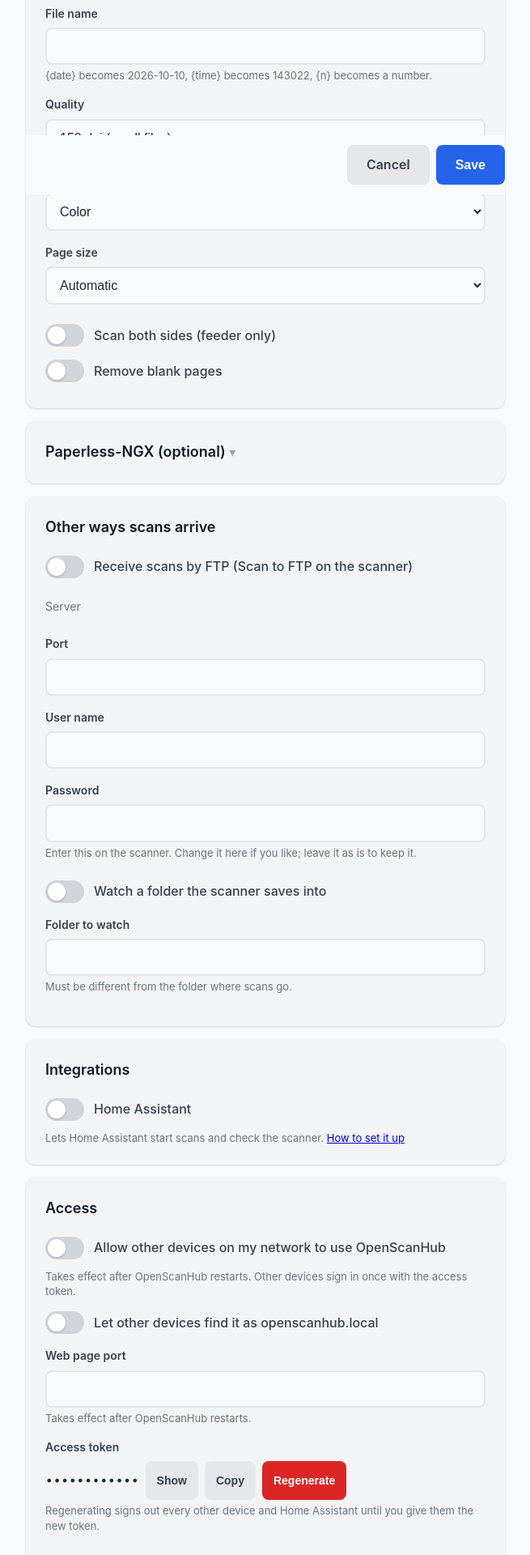
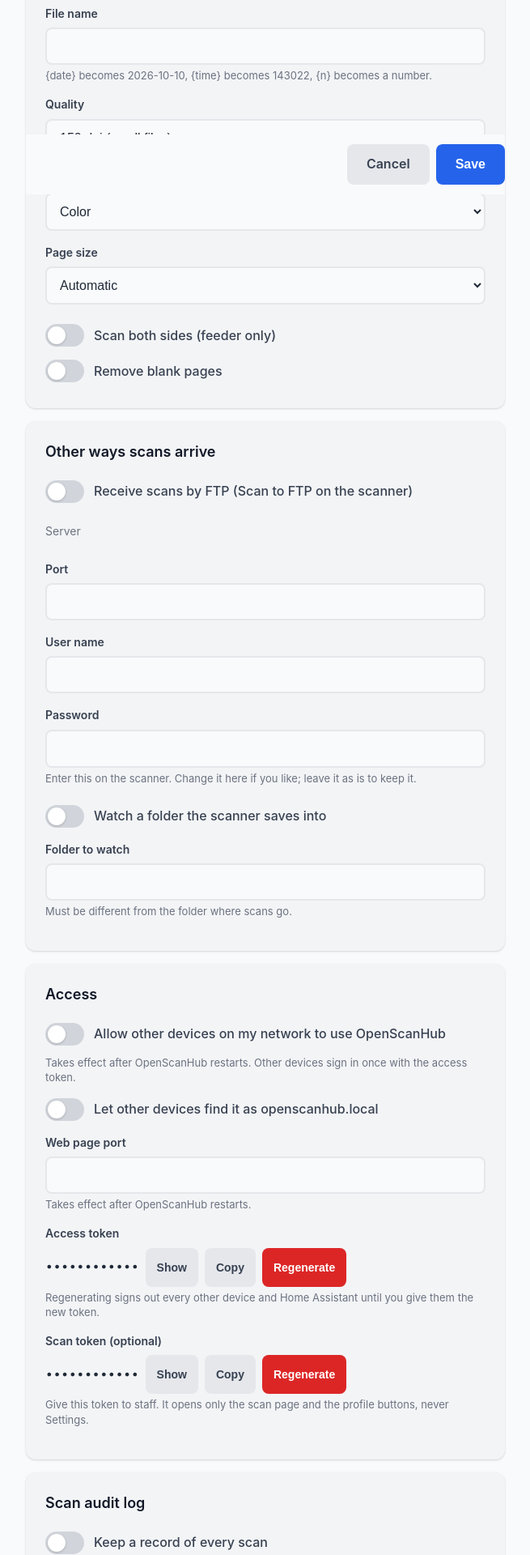
Before and after one commit to parallaxintelligencepartnership/openscan-hub, a Python web app: template openscan/web/static/templates/settings.html in a window 1280 px wide. Shown: the part 560-2480 px from the top of the page at 81% size, without its empty margins (312-967 px from the left). Run offline with Jinja, Linux system fonts and the light colour scheme; the template is opened without the code that fills it, so the values that code supplies are empty.

Commit message:
Add the audit viewer, started_by roles and edition hiding in the UI
Co-Authored-By: Claude Opus 5.5 <noreply@anthropic.com>

```diff
--- a/openscan/web/static/js/common.js
+++ b/openscan/web/static/js/common.js
@@ -20,6 +20,23 @@ const api = {
     get(path) { return this.request('GET', path); },
     post(path, body) { return this.request('POST', path, body); },
 };
+
+/* Ask the server which edition this is. Hides every element marked
+   class="homelab-only" (Home Assistant and Paperless-NGX) in the Office edition.
+   Resolves to {edition, features, role}; a failure counts as the Homelab edition. */
+let editionPromise = null;
+function loadEdition() {
+    if (!editionPromise) {
+        editionPromise = api.get('api/edition').then(info => {
+            if (!info || !info.features) info = { edition: 'homelab', features: {}, role: 'admin' };
+            const office = !info.features.homeassistant && !info.features.paperless;
+            info.homelab = !office;
+            document.querySelectorAll('.homelab-only').forEach(el => el.classList.toggle('hidden', office));
+            return info;
+        }).catch(() => ({ edition: 'homelab', features: {}, role: 'admin', homelab: true }));
+    }
+    return editionPromise;
+}
 
 /* Show the red banner when the server cannot save its settings. */
 async function checkConfigWritable() {
--- a/openscan/web/static/js/settings.js
+++ b/openscan/web/static/js/settings.js
@@ -8,12 +8,16 @@ const settings = {
     secrets: null,
     newScanner: null,
     tokenShown: false,
+    scanTokenShown: false,
+    edition: { homelab: true, features: {} },
 
     async init() {
+        this.edition = await loadEdition();
         [this.cfg, this.defaults] = await Promise.all([api.get('api/config'), api.get('api/defaults')]);
         this.secrets = await api.get('api/secrets');
         this.fill();
         this.refreshProblems();
+        this.refreshAudit();
     },
 
     isLan(bind) { return !['127.0.0.1', 'localhost', '::1', ''].includes(bind || ''); },
@@ -61,6 +65,8 @@ const settings = {
         $('watch-folder').value = c.folder_watch.watch_folder || '';
 
         $('ha-enabled').checked = !!c.homeassistant.enabled;
+        $('audit-enabled').checked = !!(c.audit || {}).enabled;
+        $('scan-token-optional').classList.toggle('hidden', !this.edition.homelab);
 
         $('allow-lan').checked = this.isLan(c.web.bind);
         $('mdns-enabled').checked = !!c.web.advertise_mdns;
@@ -153,6 +159,7 @@ const settings = {
                 duplex: $('scan-duplex').checked,
                 remove_blank_pages: $('scan-remove-blank').checked,
             },
+            audit: { enabled: $('audit-enabled').checked },
             paperless: {
                 enabled: $('paperless-enabled').checked,
                 mode: $('paperless-mode').value,
@@ -174,6 +181,7 @@ const settings = {
             homeassistant: { enabled: $('ha-enabled').checked },
             web: { advertise_mdns: $('mdns-enabled').checked, port: parseInt($('web-port').value, 10) },
         };
+        if (!this.edition.homelab) { delete body.paperless; delete body.homeassistant; }
         const lan = $('allow-lan').checked;
         if (lan !== this.isLan(this.cfg.web.bind)) body.web.bind = lan ? '0.0.0.0' : '127.0.0.1';
         if (this.newScanner) {
@@ -228,6 +236,41 @@ const settings = {
         $('btn-reveal').textContent = this.tokenShown ? 'Hide' : 'Show';
     },
 
+    revealScanToken() {
+        this.scanTokenShown = !this.scanTokenShown;
+        $('scan-token-value').textContent = this.scanTokenShown ? (this.secrets.scan_token || '') : '•'.repeat(12);
+        $('btn-reveal-scan').textContent = this.scanTokenShown ? 'Hide' : 'Show';
+    },
+
+    copyScanToken() { copyText(this.secrets.scan_token || ''); },
+
+    async regenerateScanToken() {
+        if (!confirm('Make a new scan token? Devices that use the old one must sign in again.')) return;
+        const data = await api.post('api/scan-token/regenerate', {});
+        if (data.scan_token) {
+            this.secrets.scan_token = data.scan_token;
+            this.scanTokenShown = false;
+            this.revealScanToken();
+            toast('New scan token made', 'success');
+        } else {
+            toast(data.error || 'Could not make a new scan token', 'error');
+        }
+    },
+
+    async refreshAudit() {
+        const data = await api.get('api/audit');
+        const entries = data.entries || [];
+        $('audit-rows').innerHTML = entries.map(e => {
+            const sent = Array.isArray(e.destinations) ? e.destinations.join(', ') : (e.destinations || '');
+            const result = { ok: 'Saved', queued: 'Waiting to retry', failed: 'Not saved' }[e.result] || e.result || '';
+            return `<tr><td>${esc(formatTime(e.time))}</td><td>${esc(e.source)}</td><td>${esc(e.profile_name || e.profile)}</td>
+                <td>${esc(e.pages)}</td><td class="mono">${esc(e.file)}</td>
+                <td>${esc(sent)}</td><td>${esc(result)}</td><td>${esc(e.started_by)}</td></tr>`;
+        }).join('');
+        $('audit-table').classList.toggle('hidden', entries.length === 0);
+        $('audit-empty').classList.toggle('hidden', entries.length !== 0);
+    },
+
     copyToken() { copyText(this.secrets.api_token); },
 
     async regenerateToken() {
--- a/openscan/web/static/templates/settings.html
+++ b/openscan/web/static/templates/settings.html
@@ -95,7 +95,7 @@
         </div>
 
         <!-- Paperless-NGX -->
-        <details class="card section" id="paperless">
+        <details class="card section homelab-only" id="paperless">
             <summary><h2>Paperless-NGX (optional)</h2></summary>
             <div class="mt-16">
                 <label class="toggle">
@@ -188,7 +188,7 @@
         </div>
 
         <!-- Integrations -->
-        <div class="card" id="integrations">
+        <div class="card homelab-only" id="integrations">
             <h2>Integrations</h2>
             <label class="toggle">
                 <input type="checkbox" id="ha-enabled">
@@ -229,6 +229,40 @@
                 </div>
                 <small class="hint">Regenerating signs out every other device and Home Assistant until you give them the new token.</small>
             </div>
+            <div class="form-group">
+                <label>Scan token <span id="scan-token-optional">(optional)</span></label>
+                <div class="row">
+                    <span class="mono" id="scan-token-value">&bull;&bull;&bull;&bull;&bull;&bull;&bull;&bull;&bull;&bull;&bull;&bull;</span>
+                    <button class="btn btn-secondary btn-small" id="btn-reveal-scan" onclick="settings.revealScanToken()">Show</button>
+                    <button class="btn btn-secondary btn-small" onclick="settings.copyScanToken()">Copy</button>
+                    <button class="btn btn-danger btn-small" onclick="settings.regenerateScanToken()">Regenerate</button>
+                </div>
+                <small class="hint">Give this token to staff. It opens only the scan page and the profile buttons, never Settings.</small>
+            </div>
+        </div>
+
+        <!-- Audit log -->
+        <div class="card" id="audit">
+            <h2>Scan audit log</h2>
+            <label class="toggle">
+                <input type="checkbox" id="audit-enabled">
+                <span class="slider"></span>
+                <span class="label">Keep a record of every scan</span>
+            </label>
+            <small class="hint">Each scan adds one line to audit.jsonl in the config folder: time, source,
+                profile, pages, file name, destinations, result and who started it. Click Save to apply the switch.</small>
+            <div class="mt-8">
+                <a class="btn btn-secondary btn-small" href="api/audit/download" download="audit.jsonl">Download audit.jsonl</a>
+                <button class="btn btn-secondary btn-small" onclick="settings.refreshAudit()">Refresh</button>
+            </div>
+            <div class="audit-table-wrap mt-8" style="overflow-x: auto;">
+                <table class="audit-table" id="audit-table">
+                    <thead><tr><th>Time</th><th>Source</th><th>Profile</th><th>Pages</th><th>File</th>
+                        <th>Sent to</th><th>Result</th><th>Started by</th></tr></thead>
+                    <tbody id="audit-rows"></tbody>
+                </table>
+            </div>
+            <p class="hint" id="audit-empty">No entries yet. The newest 200 show here.</p>
         </div>
 
         <!-- Troubleshooting -->
--- a/openscan/web/static/templates/wizard.html
+++ b/openscan/web/static/templates/wizard.html
@@ -94,7 +94,7 @@
                     <small class="hint" id="folder-hint"></small>
                 </div>
 
-                <details class="mt-16" id="paperless-details">
+                <details class="mt-16 homelab-only" id="paperless-details">
                     <summary>Also send to Paperless-NGX (optional)</summary>
                     <div class="mt-8">
                         <label class="toggle">
```
Also changed, not shown: openscan/web/audit_api.py (added, +40 -0 lines), openscan/web/dashboard_api.py (+10 -3 lines), openscan/web/settings_api.py (+34 -6 lines), openscan/web/static/js/dashboard.js (+12 -4 lines), openscan/web/static/js/wizard.js (+5 -2 lines), openscan/web/wizard_api.py (+6 -1 lines).
